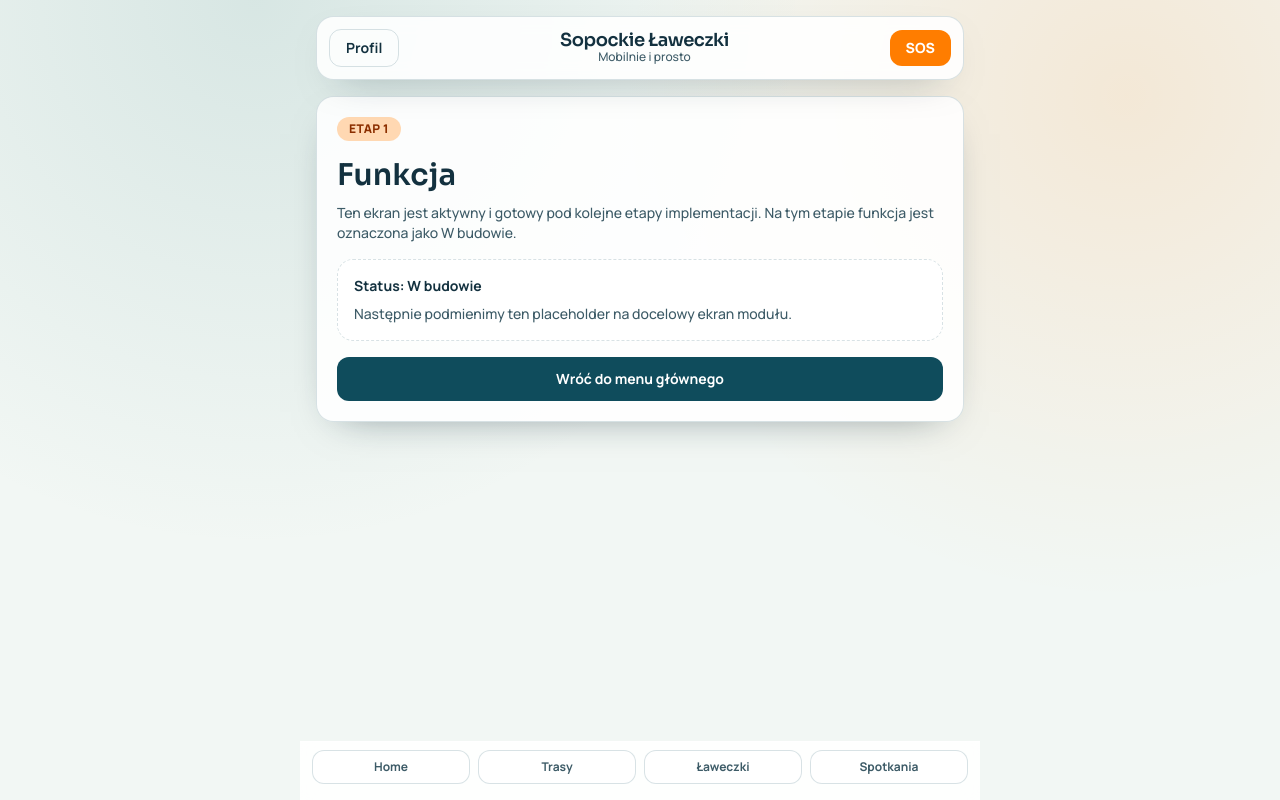
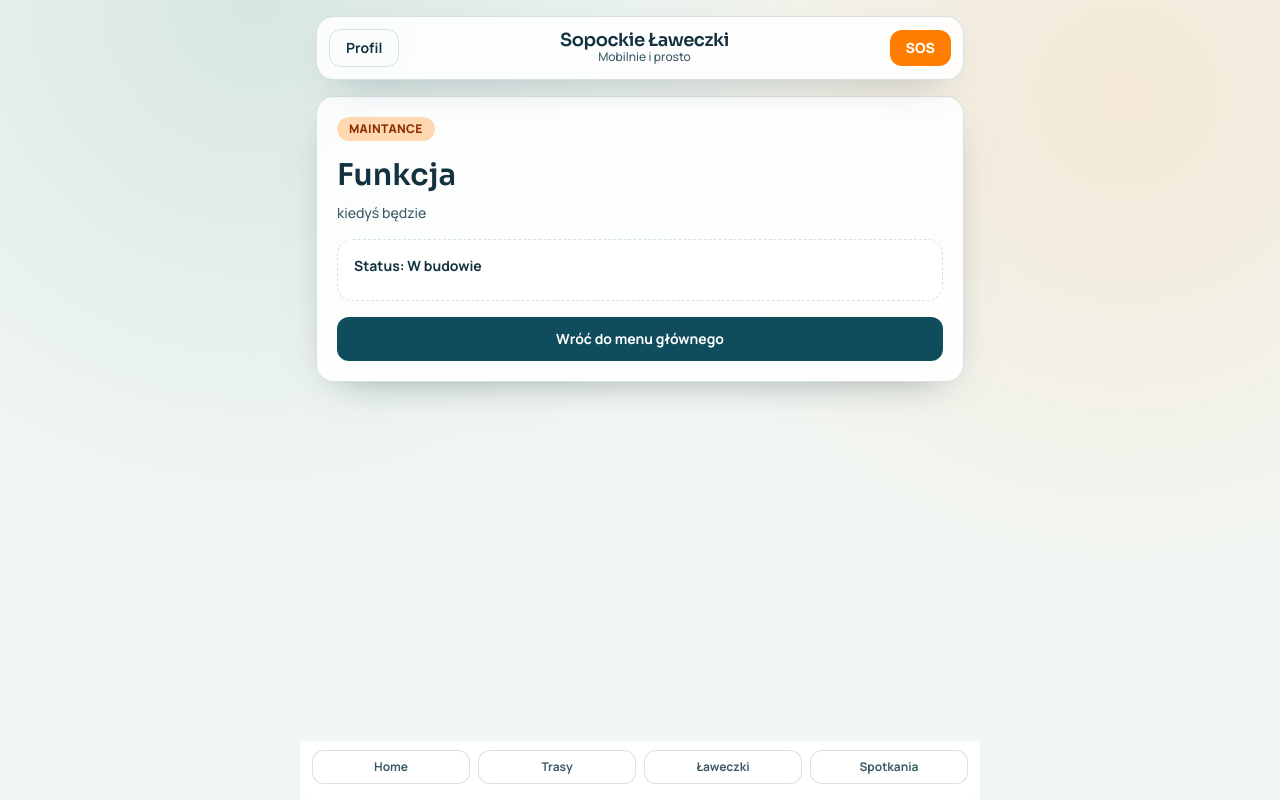
Before and after one commit to pawelhabina/sopockie-laweczki, a React (Vite) app in the folder apps/web/: page /w-budowie/1 in a window 1280 px wide. Built offline with nearby package versions, Linux system fonts and the light colour scheme.

Commit message:
update UnderConstructionPage content and status message

```diff
--- a/apps/web/src/pages/UnderConstructionPage.tsx
+++ b/apps/web/src/pages/UnderConstructionPage.tsx
@@ -15,19 +15,19 @@ export function UnderConstructionPage() {
   return (
     <section className="panel flex flex-col gap-4 p-5">
       <p className="w-fit rounded-full bg-[#ffd8b2] px-3 py-1 text-xs font-extrabold uppercase tracking-wide text-[#8c2f00]">
-        Etap 1
+        maintance
       </p>
 
       <div>
         <h1 className="font-heading text-3xl leading-tight">{title}</h1>
         <p className="mt-2 text-sm text-[var(--text-muted)]">
-          Ten ekran jest aktywny i gotowy pod kolejne etapy implementacji. Na tym etapie funkcja jest oznaczona jako W budowie.
+          kiedyś będzie
         </p>
       </div>
 
       <div className="rounded-2xl border border-dashed border-[var(--outline-soft)] bg-white p-4">
         <p className="text-sm font-semibold">Status: W budowie</p>
-        <p className="mt-2 text-sm text-[var(--text-muted)]">Następnie podmienimy ten placeholder na docelowy ekran modułu.</p>
+        <p className="mt-2 text-sm text-[var(--text-muted)]"> </p>
       </div>
 
       <Link to="/" className="cta-btn w-full rounded-xl px-4 py-3 text-center text-sm font-bold">
```
Also changed, not shown: 1 other file (tests, documents, lock files or other folders).
